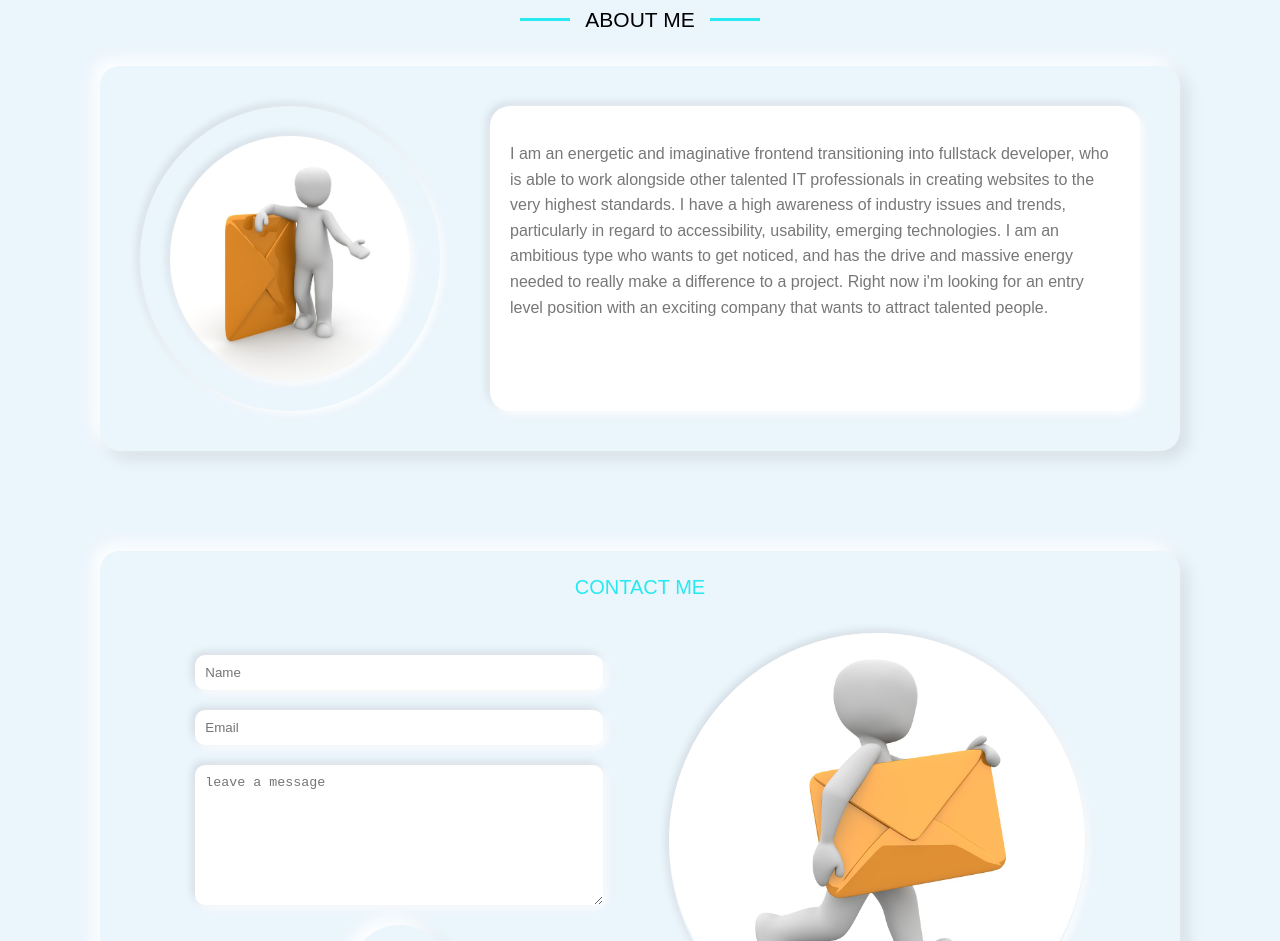
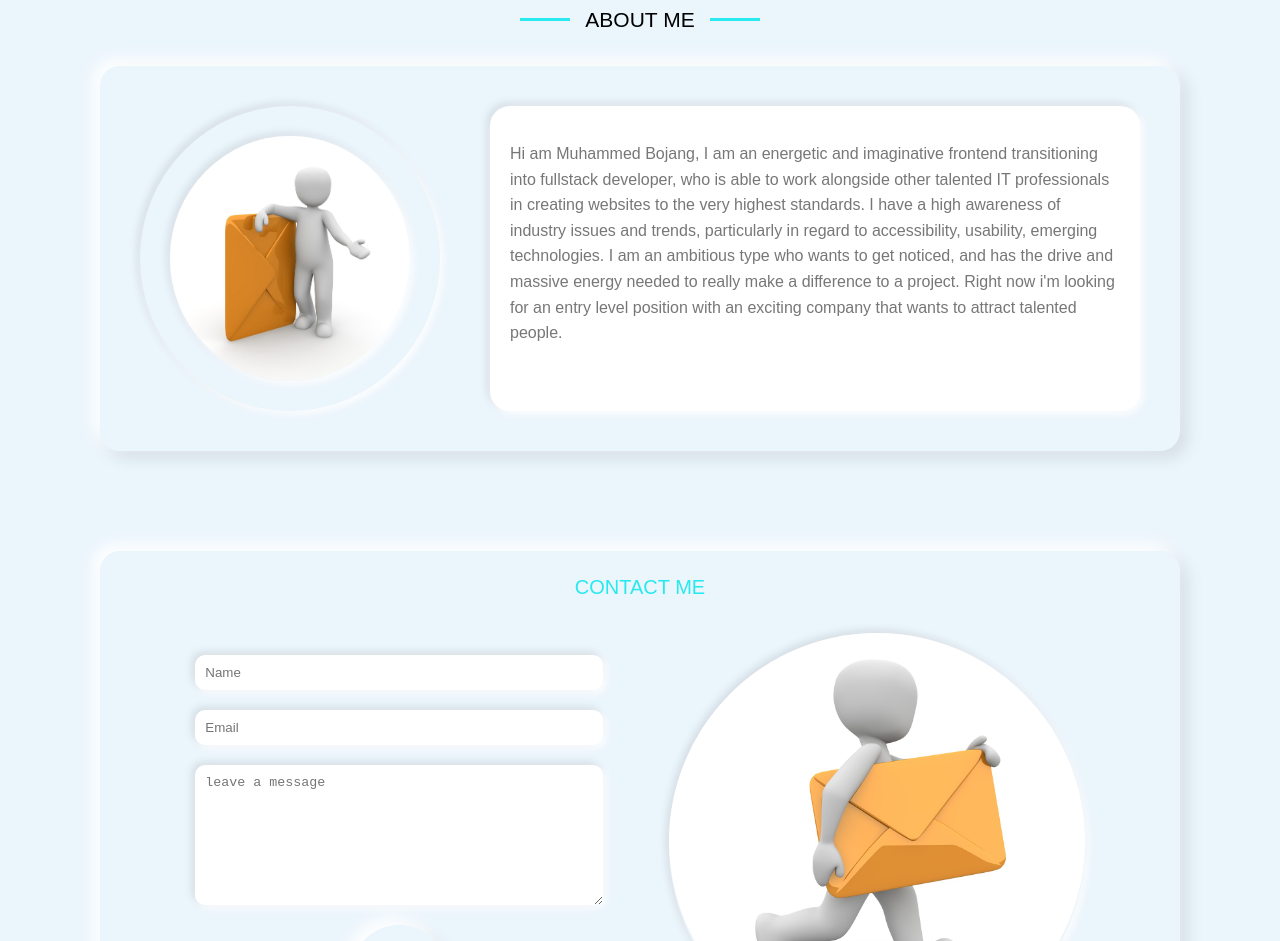
Before and after one commit to zerobug110/portfolio, a website: page index.html in a window 1280 px wide. Shown: the part 3843-4784 px from the top of the page. Drawn offline with Linux system fonts and the light colour scheme.

Commit message:
completed

```diff
--- a/index.html
+++ b/index.html
@@ -204,6 +204,7 @@
                 </div>
                 <div class="about__info">
                     <p class="about__info-text">
+                        Hi am Muhammed Bojang,
                         I am an energetic and imaginative frontend transitioning into
                         fullstack developer, who is able to work alongside other talented IT professionals in creating websites
                         to the very highest standards. I have a high awareness of
```
Also changed, not shown: script/script.js (deleted).
